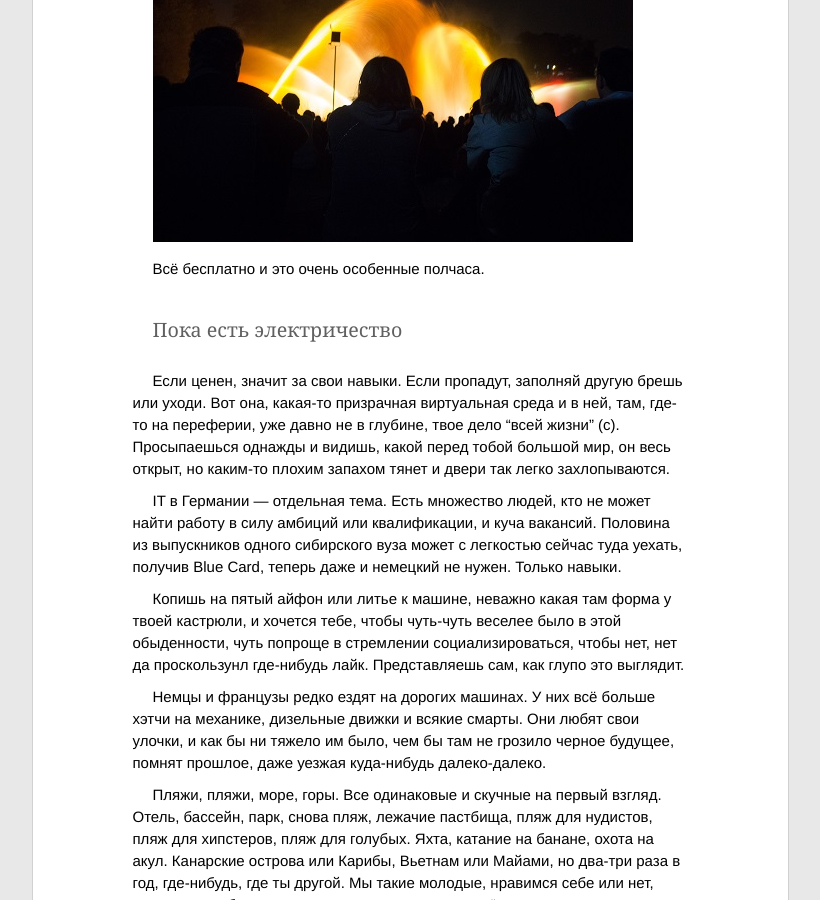
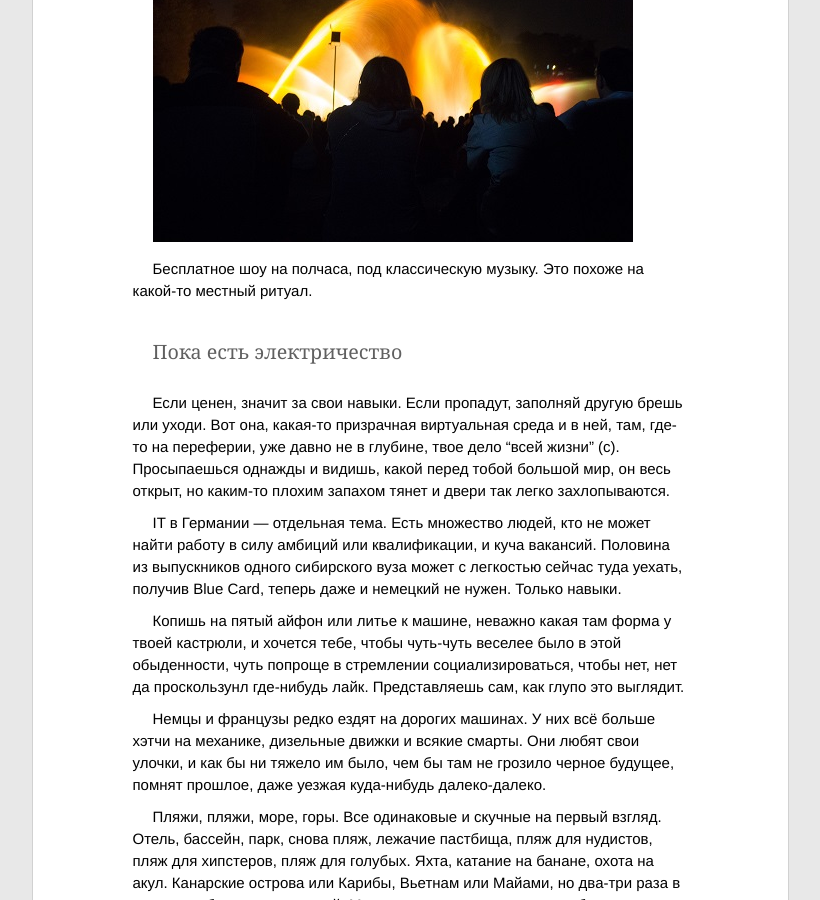
Before and after one commit to ptmt/ptmt.github.com, a Jekyll site: the page built from _posts/2012-09-03-ich-verstehe-sie-nicht.md, in a window 1280 px wide and 900 px high, scrolled down 1286 px. Shown: the whole window, without its empty margins (230-1050 px from the left). Built offline with Jekyll 4.4.1, drawn with Linux system fonts in a browser that asks for light colours; Markdown is read by kramdown in place of the engine named in the settings.

Commit message:
Update _posts/2012-09-03-ich-verstehe-sie-nicht.md

```diff
--- a/_posts/2012-09-03-ich-verstehe-sie-nicht.md
+++ b/_posts/2012-09-03-ich-verstehe-sie-nicht.md
@@ -16,7 +16,7 @@ title: Прогулять уроки истории
 
 ![rocky](/img/photos/hamburg1.jpg)
 
-Всё бесплатно и это очень особенные полчаса.
+Бесплатное шоу на полчаса, под классическую музыку. Это похоже на какой-то местный ритуал.
 
 ##Пока есть электричество
 
```
